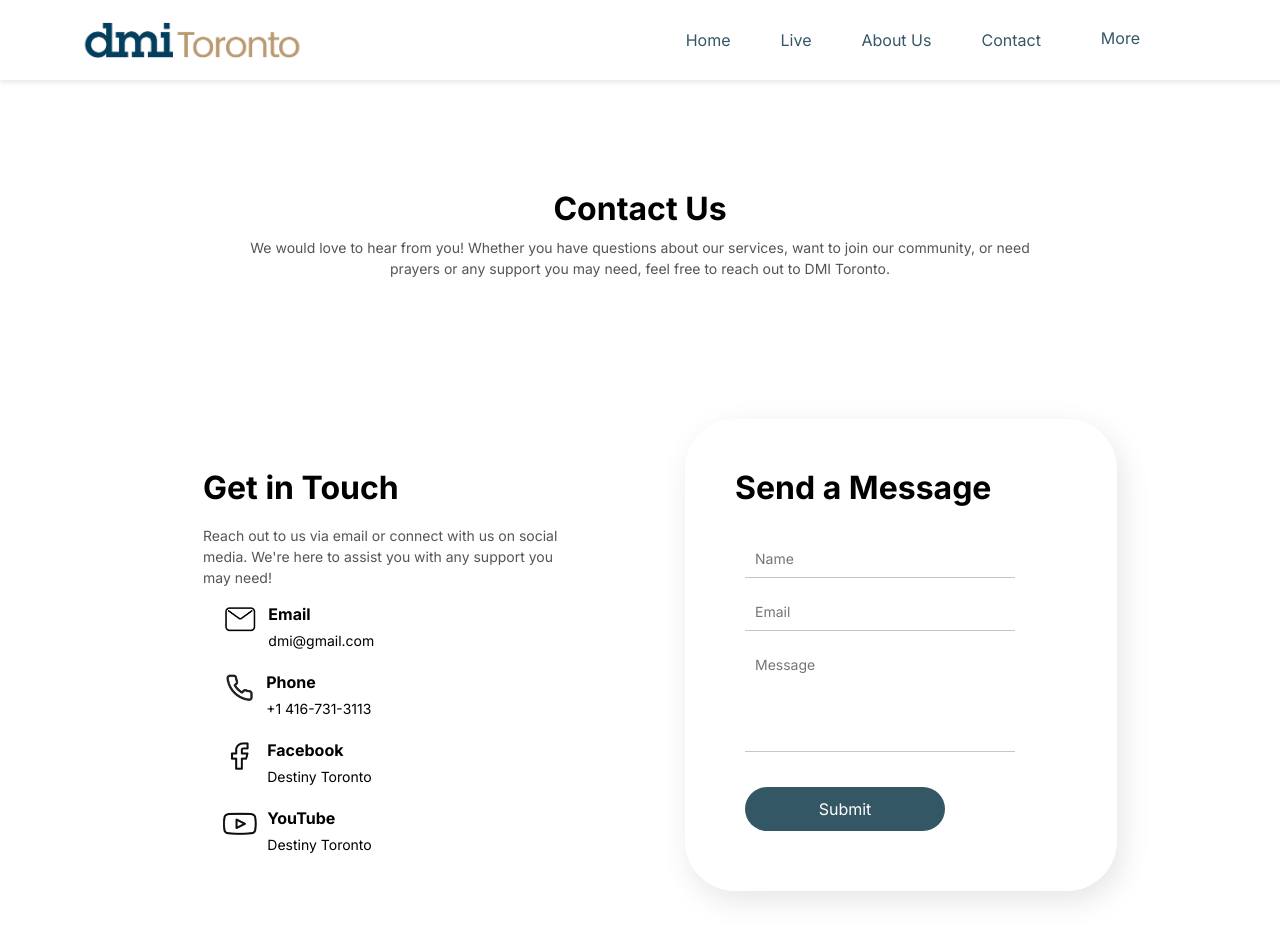
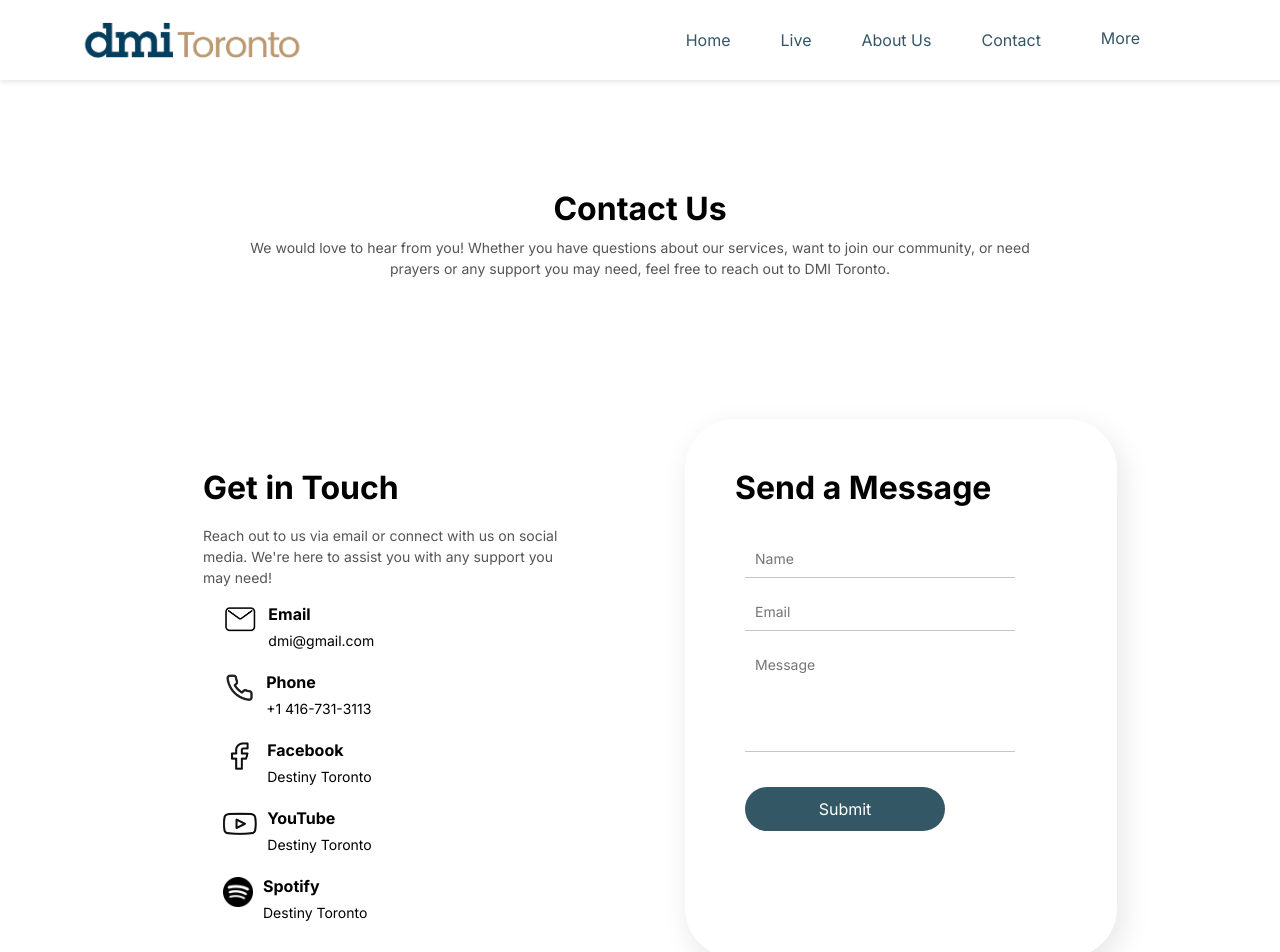
Before and after one commit to PsymonSezArcedera/DMI_TORONTO, a React (Vite) app: page /contact in a window 1280 px wide. Shown: the top 952 px of the page. Built offline with nearby package versions, Linux system fonts and the light colour scheme.

Commit message:
Added spotify

```diff
--- a/src/pages/Contact.jsx
+++ b/src/pages/Contact.jsx
@@ -7,6 +7,7 @@ import Map from "../components/Map"
 
 import facebook from '/src/assets/icon_facebook_black.png'
 import youtube from '/src/assets/icon_youtube_black.png'
+import spotify from '/src/assets/icon_spotify_black.png'
 import email from '/src/assets/icon_email_black.png'
 import phone from '/src/assets/icon_phone_black.png'
 
@@ -70,6 +71,16 @@ function Contact() {
               </p>
             </div>
           </div>
+
+          <div className="social-link">
+            <img src={spotify} alt="Spotify Icon" className="social-icon" />
+            <div className="social-text">
+              <span className="social-title">Spotify</span>
+              <p className="social-subtext">
+                <a href="https://open.spotify.com">Destiny Toronto</a>
+              </p>
+            </div>
+          </div>
         </div>
         </div>
 
```
Also changed, not shown: src/assets/icon_spotify_black.png (added).
